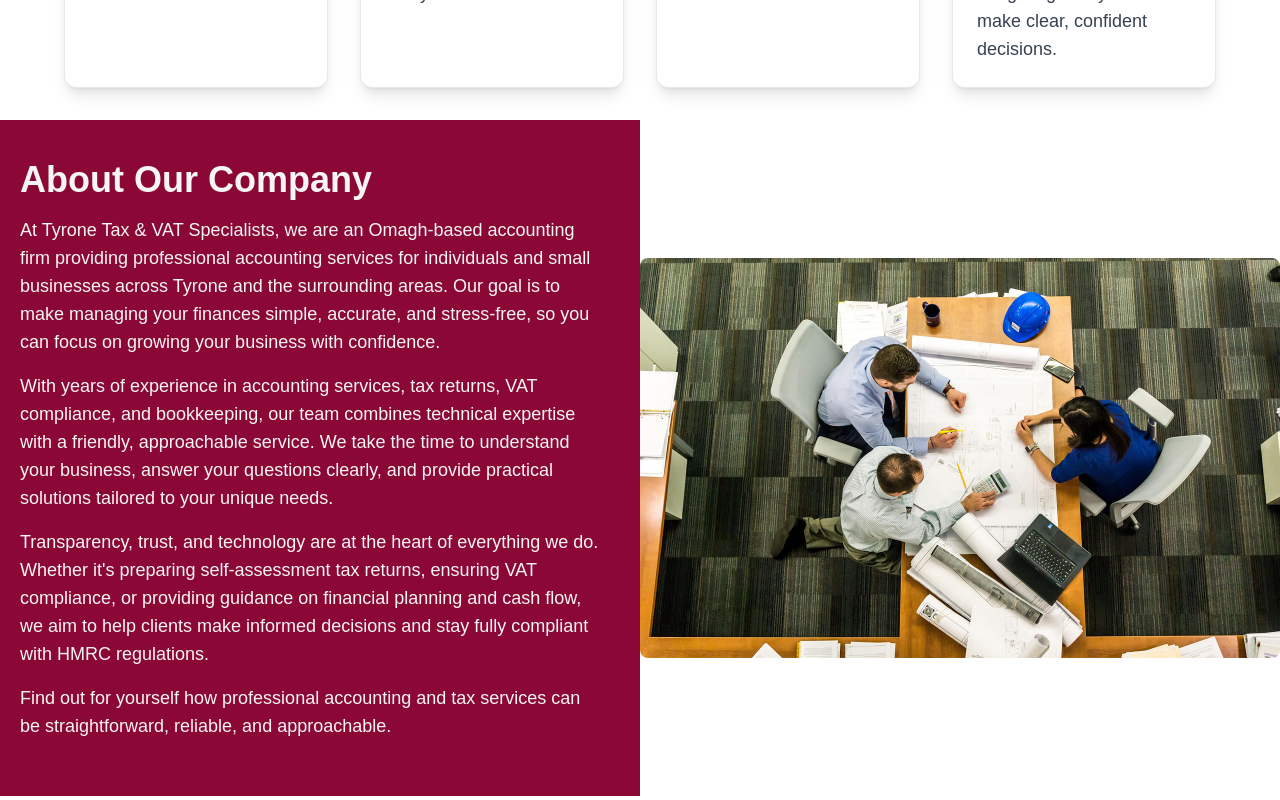
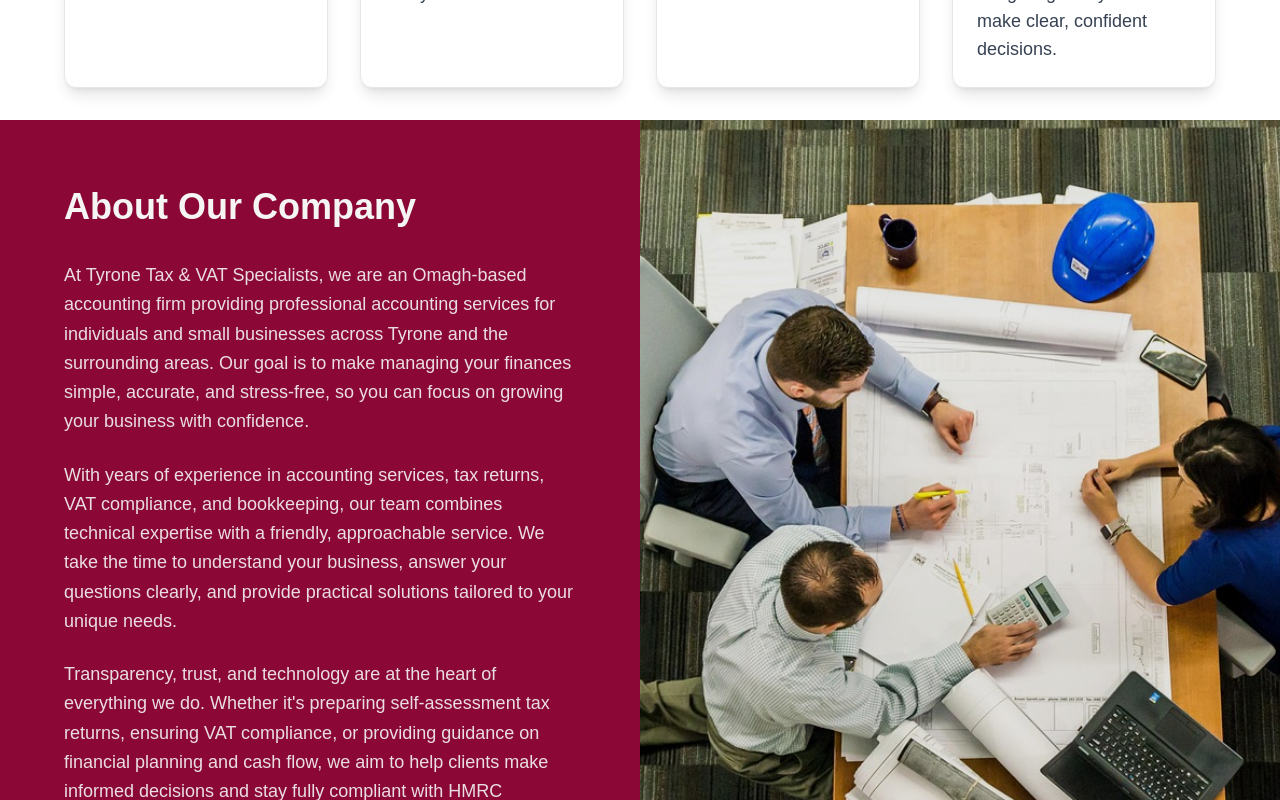
Before and after one commit to bnyari196/accountancy-app, a Next.js app: page / in a window 1280 px wide. Shown: the part 1620-2420 px from the top of the page. Built offline with nearby package versions, Linux system fonts and the light colour scheme.

Commit message:
About section content added and styling changed

```diff
--- a/app/components/About.tsx
+++ b/app/components/About.tsx
@@ -9,26 +9,33 @@
 
 const About: React.FC<AboutProps> = ({ title, paragraphs, imageUrl = '/images/about-us.jpg' }) => {
   return (
-    <div className="w-full flex flex-col md:flex-row">
+    <div className="w-full flex flex-col md:flex-row min-h-[600px]">
       {/* Left side - Text with rose background */}
-      <div className="w-full md:w-1/2 bg-rose-900 text-stone-100 px-8 py-10 md:pl-5 md:pr-10">
-        <h2 className="text-4xl font-bold mb-4">{title}</h2>
-        {paragraphs.map((para, idx) => (
-          <p key={idx} className="mb-4 text-lg">
-            {para}
-          </p>
-        ))}
+      <div className="w-full md:w-1/2 bg-rose-900 text-stone-100 px-8 py-16 md:px-12 lg:px-16">
+        <div className="max-w-xl mx-auto">
+          <h2 className="text-4xl font-bold mb-8 leading-tight">{title}</h2>
+          <div className="space-y-6">
+            {paragraphs.map((para, idx) => (
+              <p key={idx} className="text-lg leading-relaxed opacity-90 hover:opacity-100 transition-opacity">
+                {para}
+              </p>
+            ))}
+          </div>
+        </div>
       </div>
 
       {/* Right side - Image */}
-      <div className="md:w-1/2 flex justify-center md:justify-end items-center">
-      <div className="relative w-full h-[400px] -ml-2">
+      <div className="md:w-1/2 relative">
+        <div className="absolute inset-0">
           <Image
             src={imageUrl}
-            alt="About"
+            alt="About Us"
             fill
-            className="object-cover rounded-lg"
+            className="object-cover"
+            priority
+            sizes="(max-width: 768px) 100vw, 50vw"
           />
+          <div className="absolute inset-0 bg-black/10"></div>
         </div>
       </div>
     </div>
```
